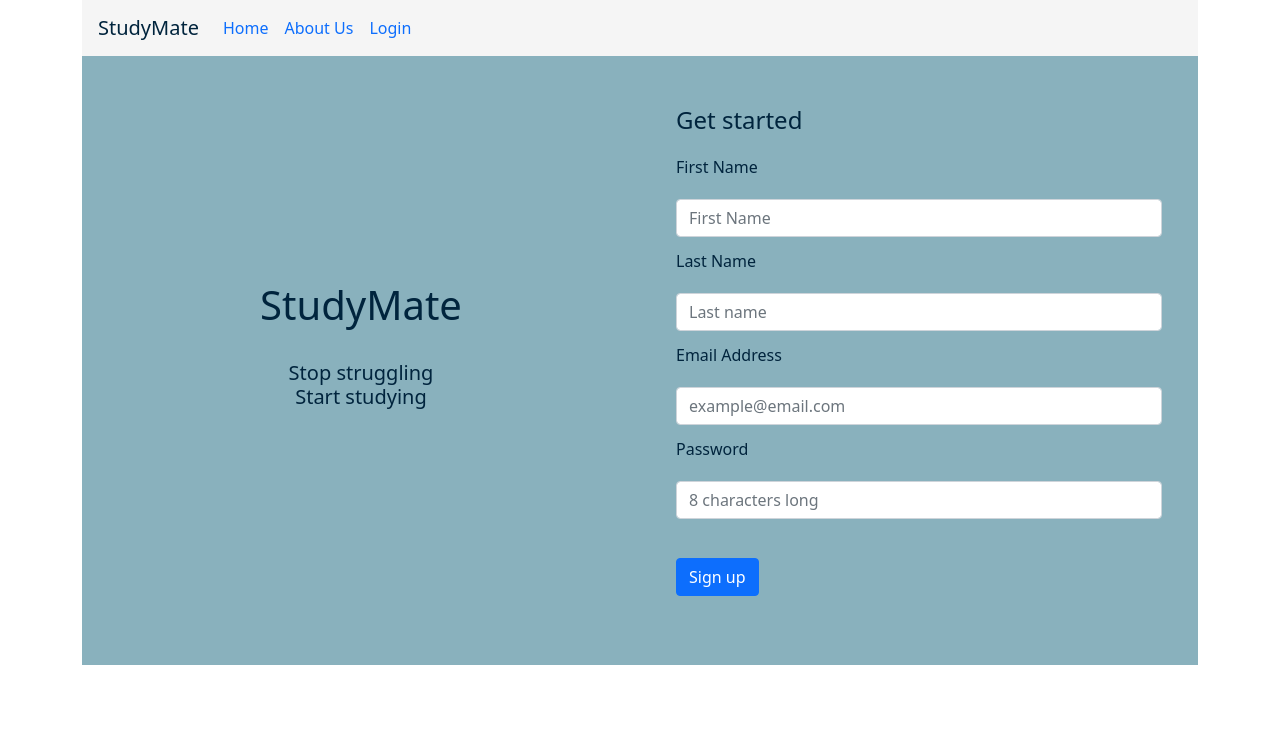
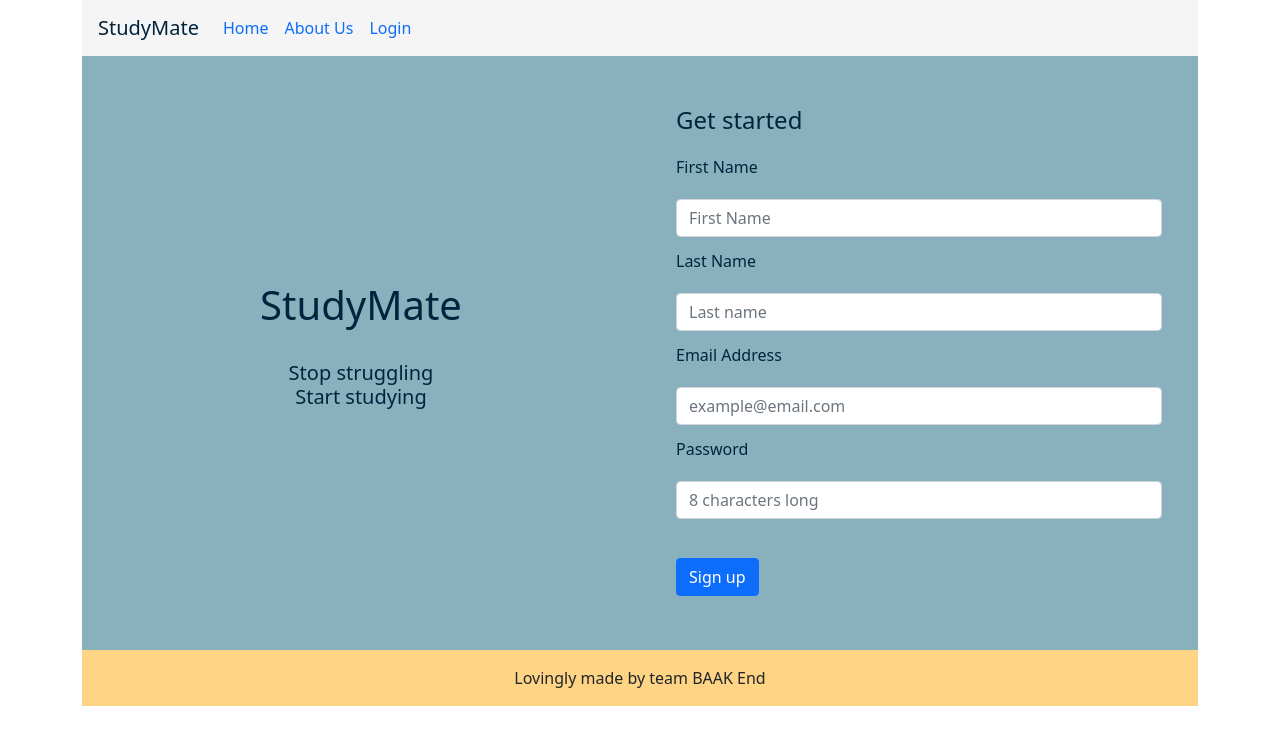
Before and after one commit to bleuLenny/StudyMates, a React (Create React App) app in the folder frontend/: page / in a window 1280 px wide. Shown: the top 744 px of the page. Built offline with nearby package versions, Linux system fonts and the light colour scheme.

Commit message:
adjust footer css and add to welcome pages

```diff
--- a/frontend/src/components/WelcomePage.css
+++ b/frontend/src/components/WelcomePage.css
@@ -9,6 +9,7 @@
 .wel-content {
   background-color: var(--pewter);
   padding: 50px;
+  padding-bottom: 35px;
   height: 100%;
   color: var(--prussian);
 }
--- a/frontend/src/components/general/Login.css
+++ b/frontend/src/components/general/Login.css
@@ -10,6 +10,8 @@
     background-color: var(--pewter);
     overflow: hidden;
     color: var(--prussian);
+    padding-top: 3em;
+    padding-bottom: 4em;
 }
 
 .title {
--- a/frontend/src/components/general/Login.jsx
+++ b/frontend/src/components/general/Login.jsx
@@ -2,6 +2,8 @@ import { Link } from "react-router-dom";
 import { Row, Col } from "react-bootstrap";
 import "./Login.css";
 import WelcomeNav from "../WelcomeNav";
+import Footer from "../logged_in\\dashboard/Footer.js"
+
 const Login = () => {
   return (
     <div>
@@ -51,6 +53,7 @@ const Login = () => {
         </Col>
         <Col className="login-content"></Col>
       </Row>
+      <Footer />
     </div>
   );
 };
--- a/frontend/src/components/logged_in/dashboard/Footer.css
+++ b/frontend/src/components/logged_in/dashboard/Footer.css
@@ -1,10 +1,6 @@
 .main-footer {
-    text-align: center;
-    background-color: #FFD485;
-    padding-top: 3em;
-    padding-bottom: 3em;
-    position: fixed;
-    bottom: 0;
-    width: 85vw;
-    margin-left: 0;
-  }
+  text-align: center;
+  background-color: #FFD485;
+  padding-top: 1em;
+  padding-bottom: 1em;
+}
--- a/frontend/src/components/logged_in/dashboard/Footer.js
+++ b/frontend/src/components/logged_in/dashboard/Footer.js
@@ -1,14 +1,12 @@
 import './Footer.css'
-import { Card } from 'react-bootstrap'
+import { Card, Container } from 'react-bootstrap'
 
 
 const Footer = () => {
   return (
-    <Card>
-    <div className='main-footer'>
-        <div className="container">Lovingly made by team BAAK End</div>
-      </div>
-      </Card>
+    <Container className='main-footer'>
+      <div className="container">Lovingly made by team BAAK End</div>
+    </Container>
   );
 };
 
--- a/frontend/src/pages/AboutusPage.jsx
+++ b/frontend/src/pages/AboutusPage.jsx
@@ -1,5 +1,6 @@
 import React from 'react'
 import WelcomeNav from "../components/WelcomeNav"
+import Footer from "../components/logged_in\\dashboard/Footer.js"
 import {Card, CardGroup, Container, Col, Row } from "react-bootstrap"
 import Image from 'react-bootstrap/Image'
 import "./AboutusPage.css"
@@ -85,7 +86,7 @@ export default function AboutusPage() {
                     </Row>
                 </Col>
             </Container>
-
+            <Footer />
         </div>
     )
 }
--- a/frontend/src/pages/WelcomePage.jsx
+++ b/frontend/src/pages/WelcomePage.jsx
@@ -1,12 +1,14 @@
 import React from "react";
 import WelcomeNav from "../components/WelcomeNav";
 import WelcomeContent from "../components/WelcomeContent";
+import Footer from "../components/logged_in\\dashboard/Footer.js"
 
 export const WelcomePage = () => {
   return (
     <div>
       <WelcomeNav />
       <WelcomeContent />
+      <Footer />
     </div>
   );
 };
```
